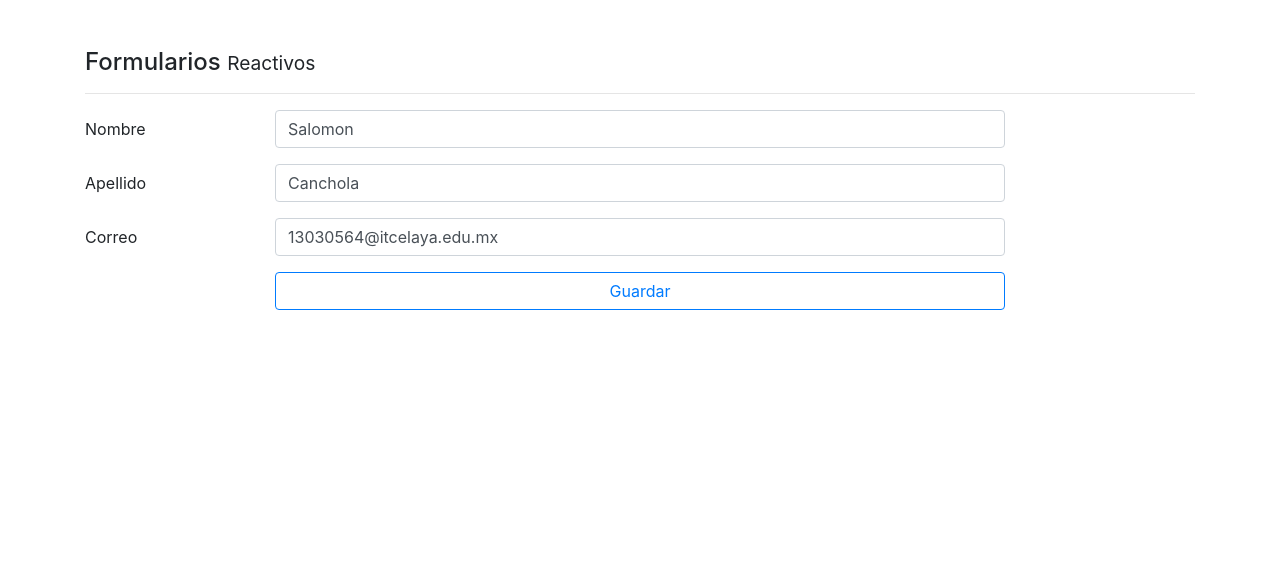
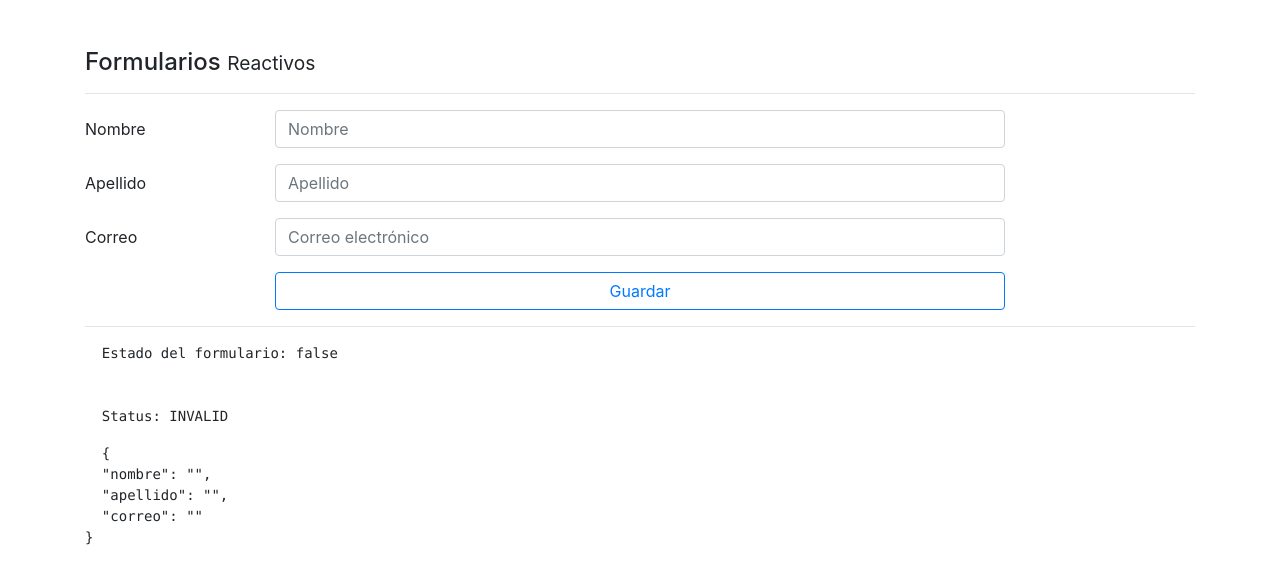
Before and after one commit to SalkMao55/Udemy_Angular_ReactiveForms, an Angular app: page /reactivo in a window 1280 px wide. Shown: the top 584 px of the page. Built offline with nearby package versions, Linux system fonts and the light colour scheme.

Commit message:
Reactivo: Validaciones de Formulario

```diff
--- a/src/app/pages/reactive/reactive.component.html
+++ b/src/app/pages/reactive/reactive.component.html
@@ -51,3 +51,13 @@
   </div>
 
 </form>
+
+<hr>
+<pre>
+  Estado del formulario: {{ forma.valid }}
+  <br>
+  Status: {{ forma.status }}
+</pre>
+<pre>
+  {{ forma.value | json }}
+</pre>
--- a/src/app/pages/reactive/reactive.component.ts
+++ b/src/app/pages/reactive/reactive.component.ts
@@ -1,5 +1,5 @@
 import { Component, OnInit } from '@angular/core';
-import { FormGroup,FormBuilder } from '@angular/forms';
+import { FormGroup,FormBuilder, Validators } from '@angular/forms';
 
 @Component({
   selector: 'app-reactive',
@@ -21,9 +21,10 @@
   // Metodo para crear el formulario
   crearFormulario(){
     this.forma = this.fb.group({
-      nombre:  ['Salomon'],
-      apellido:['Canchola'],
-      correo:  ['13030564@itcelaya.edu.mx']
+      //Variable: ['valor',[validador1,val_N]]
+      nombre:  ['',[Validators.required,Validators.minLength(5)]],
+      apellido:['',Validators.required],
+      correo:  ['',[Validators.required,Validators.pattern('[a-z0-9._%+-]+@[a-z0-9.-]+\.[a-z]{2,3}$')]]
     });
   }
 
```
